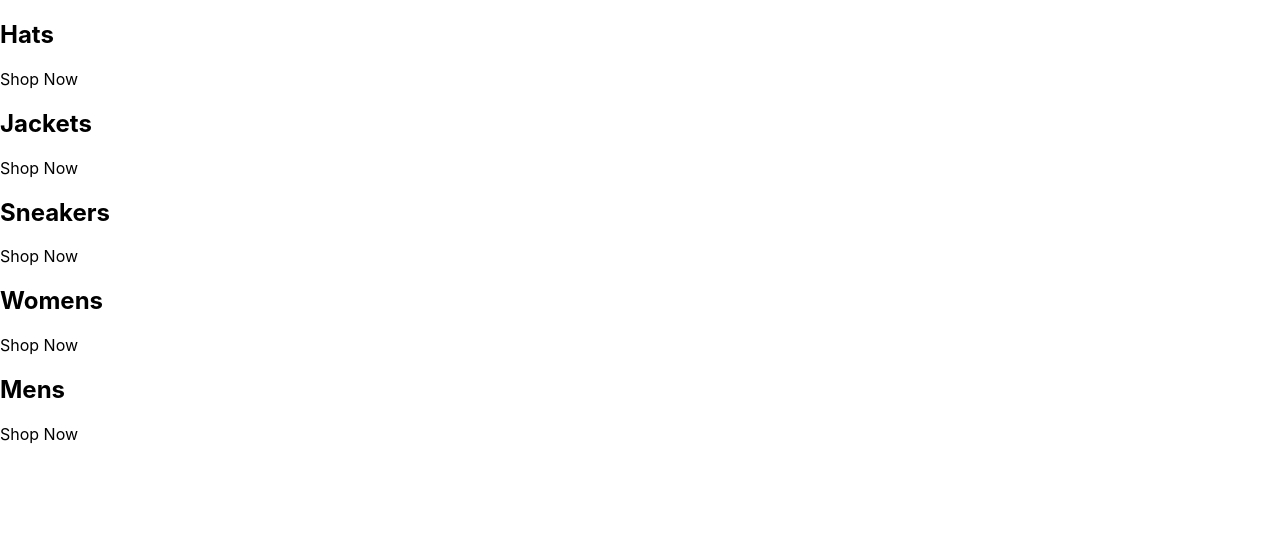
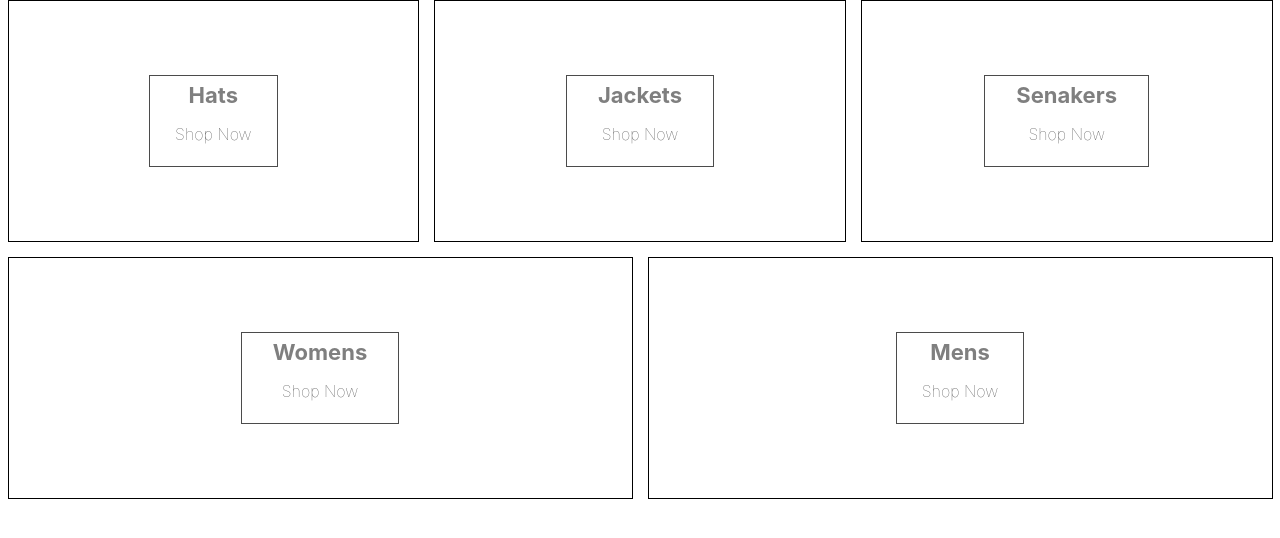
Before and after one commit to rahulsen-m/capstone, a React (Create React App) app: page / in a window 1280 px wide. Shown: the top 538 px of the page. Built offline with nearby package versions, Linux system fonts and the light colour scheme.

Commit message:
Added sass module to support svss - Added styling to the homepage

```diff
--- a/package.json
+++ b/package.json
@@ -9,6 +9,7 @@
     "react": "^18.2.0",
     "react-dom": "^18.2.0",
     "react-scripts": "5.0.1",
+    "sass": "^1.70.0",
     "web-vitals": "^2.1.4"
   },
   "scripts": {
--- a/src/App.js
+++ b/src/App.js
@@ -1,45 +1,42 @@
+import "./categories.styles.scss";
+
 const App = () => {
+  const categories = [
+    {
+      id: 1,
+      title: "Hats",
+    },
+    {
+      id: 2,
+      title: "Jackets",
+    },
+    {
+      id: 3,
+      title: "Senakers",
+    },
+    {
+      id: 4,
+      title: "Womens",
+    },
+    {
+      id: 5,
+      title: "Mens",
+    },
+  ];
+
   return (
     <div className="categories-container">
-      <div className="category-container">
-        {/* <img /> */}
-        <div className="category-body-container">
-          <h2>Hats</h2>
-          <p>Shop Now</p>
-        </div>
-      </div>
-
-      <div className="category-container">
-        {/* <img /> */}
-        <div className="category-body-container">
-          <h2>Jackets</h2>
-          <p>Shop Now</p>
-        </div>
-      </div>
-
-      <div className="category-container">
-        {/* <img /> */}
-        <div className="category-body-container">
-          <h2>Sneakers</h2>
-          <p>Shop Now</p>
-        </div>
-      </div>
-
-      <div className="category-container">
-        {/* <img /> */}
-        <div className="category-body-container">
-          <h2>Womens</h2>
-          <p>Shop Now</p>
-        </div>
-      </div>
-
-      <div className="category-container">
-        {/* <img /> */}
-        <div className="category-body-container">
-          <h2>Mens</h2>
-          <p>Shop Now</p>
-        </div>
-      </div>
+      {categories.map(({ title, id }) => {
+        return (
+          <div className="category-container" key={id}>
+            <div className="background-image" />
+            <div className="category-body-container">
+              <h2>{title}</h2>
+              <p>Shop Now</p>
+            </div>
+          </div>
+        );
+      })}
     </div>
   );
 };
--- /dev/null
+++ b/src/categories.styles.scss
@@ -0,0 +1,75 @@
+.categories-container {
+    width: 100%;
+    display: flex;
+    flex-wrap: wrap;
+    justify-content: space-between;
+  }
+
+  .category-container {
+    min-width: 30%;
+    height: 240px;
+    flex: 1 1 auto;
+    display: flex;
+    align-items: center;
+    justify-content: center;
+    border: 1px solid black;
+    margin: 0 7.5px 15px;
+    overflow: hidden;
+
+    &:hover {
+      cursor: pointer;
+
+      & .background-image {
+        transform: scale(1.1);
+        transition: transform 6s cubic-bezier(0.25, 0.45, 0.45, 0.95);
+      }
+
+      & .category-body-container {
+        opacity: 0.9;
+      }
+    }
+
+    &.large {
+      height: 380px;
+    }
+
+    &:first-child {
+      margin-right: 7.5px;
+    }
+
+    &:last-child {
+      margin-left: 7.5px;
+    }
+
+    .background-image {
+      width: 100%;
+      height: 100%;
+      background-size: cover;
+      background-position: center;
+    }
+
+    .category-body-container {
+      height: 90px;
+      padding: 0 25px;
+      display: flex;
+      flex-direction: column;
+      align-items: center;
+      justify-content: center;
+      border: 1px solid black;
+      background-color: white;
+      opacity: 0.7;
+      position: absolute;
+
+      h2 {
+        font-weight: bold;
+        margin: 0 6px 0;
+        font-size: 22px;
+        color: #4a4a4a;
+      }
+
+      p {
+        font-weight: lighter;
+        font-size: 16px;
+      }
+    }
+  }
```
Also changed, not shown: 1 other file (tests, documents, lock files or other folders).
